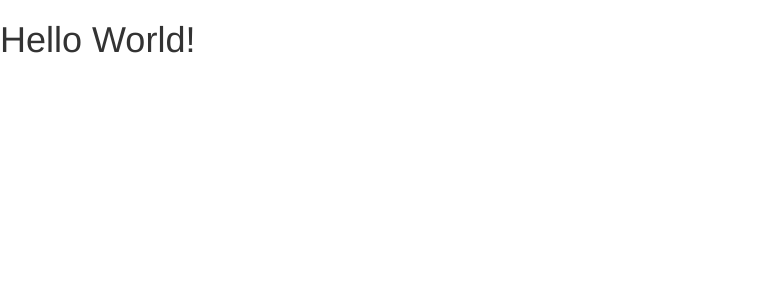
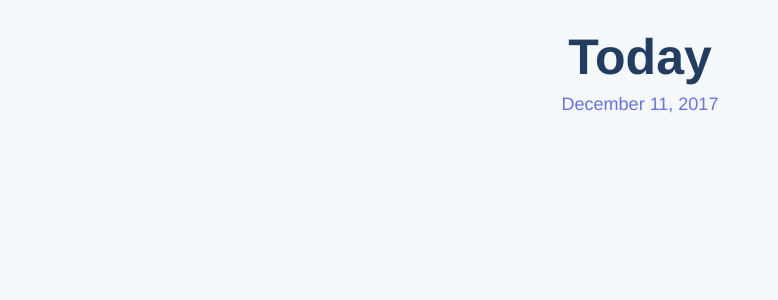
Before and after one commit to jleee/react-todolist, a React (Create React App) app: page / in a window 1280 px wide. Shown: the top 300 px of the page, without its empty margins (0-778 px from the left). Built offline with nearby package versions, Linux system fonts and the light colour scheme; the HTML template or start-up script is replaced by a standard one.

Commit message:
Create app header with dynamic date

```diff
--- a/src/App.js
+++ b/src/App.js
@@ -1,10 +1,12 @@
 import React, { Component } from 'react';
+import Header from 'components/Header';
+import 'styles/App.css';
 
 export default class App extends Component {
   render() {
     return (
       <div className="App">
-        <h1>Hello World!</h1>
+        <Header/>
       </div>
     );
   }
--- /dev/null
+++ b/src/components/Header.js
@@ -0,0 +1,19 @@
+import React, { Component } from 'react';
+import 'styles/Header.css';
+
+export default class Header extends Component {
+  render() {
+  	const monthNames = ['January','February','March','April','May','June','July','August','September','October','November','December'];
+  	const date 		   = new Date();
+  	const month 	   = monthNames[date.getMonth()];
+  	const day 		   = date.getDate();
+  	const year 		   = date.getFullYear();
+
+    return (
+      <div className="col-md-6 col-centered header-date">
+		    <h1><strong>Today</strong></h1>
+		    <h4>{month} {day}, {year}</h4>
+      </div>
+    );
+  }
+}
--- /dev/null
+++ b/src/styles/App.css
@@ -0,0 +1,27 @@
+body {
+    background: #F6F9FC;
+    color: #223D61;
+    margin: 30px 0px;
+}
+
+hr {
+    border-top: 1px solid #EBF1F8;
+    margin-left: -20px;
+    margin-right: -20px;
+}
+
+label {
+    font-size: 20px;
+    font-weight: normal;
+    padding-left: 10px !important;
+    margin-bottom: 10px !important;
+}
+
+.col-centered {
+    float: none;
+    margin: 0 auto;
+}
+
+.txt-strike {
+    text-decoration: line-through;
+}
--- /dev/null
+++ b/src/styles/Header.css
@@ -0,0 +1,13 @@
+.header-date {
+	text-align: center;
+}
+
+.header-date h1 {
+	font-size: 50px;
+	margin-bottom: 10px;
+}
+
+.header-date h4 {
+	color: #6772E5;
+	margin-bottom: 45px;
+}
```
